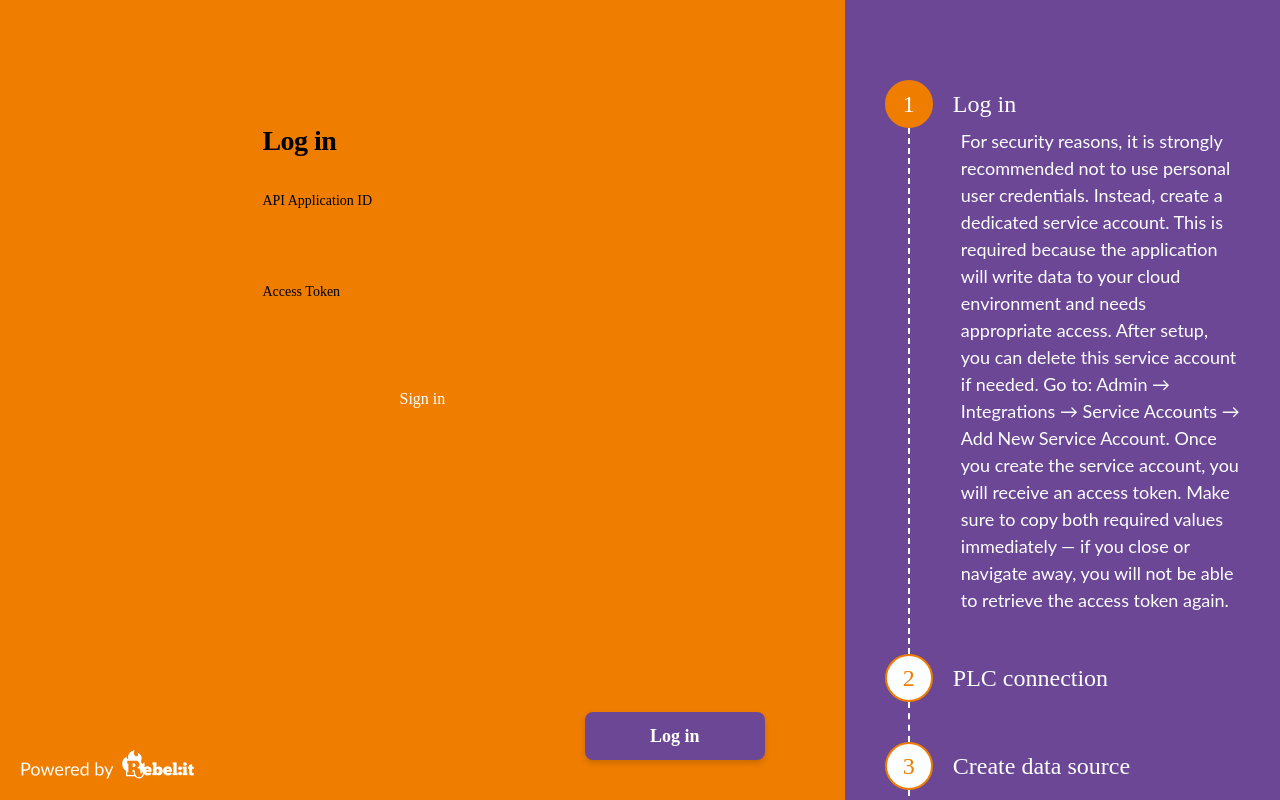
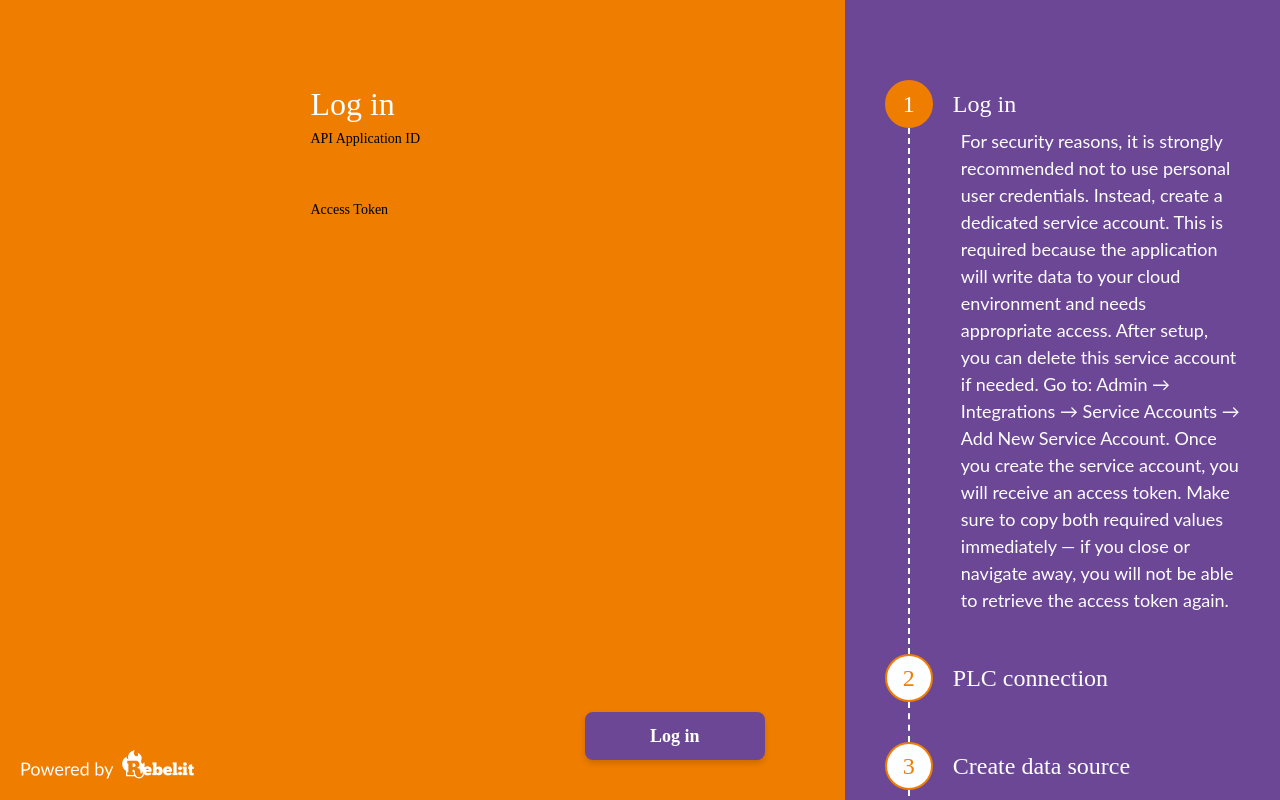
Before and after one commit to Rebel-it/rebel-ot-discover-edgeapp, a React (Vite) app in the folder src/Rebelit.OT.Discover.EdgeApp.WebApp/: page / in a window 1280 px wide. Both pictures are taken after a click on the button "Start". Built offline with nearby package versions, Linux system fonts and the light colour scheme; a web font is replaced by a local one.

Commit message:
added wizard page title component

```diff
--- /dev/null
+++ b/src/Rebelit.OT.Discover.EdgeApp.WebApp/src/components/atoms/wizardPageTitle/WizardPageTitle.module.css
@@ -0,0 +1,5 @@
+.wizardPageTitle {
+    font-family: Zilla Slab, serif;
+    font-weight: 400;
+    font-size: 3.2rem;
+}
--- /dev/null
+++ b/src/Rebelit.OT.Discover.EdgeApp.WebApp/src/components/atoms/wizardPageTitle/WizardPageTitle.tsx
@@ -0,0 +1,11 @@
+import style from "./WizardPageTitle.module.css";
+
+type Props = {
+  title: string;
+}
+
+export default function WizardPageTitle({ title }: Readonly<Props>) {
+  return (
+    <h1 className={style.wizardPageTitle}>{title}</h1>
+  )
+}
--- a/src/Rebelit.OT.Discover.EdgeApp.WebApp/src/pages/loginPage/LoginPage.module.css
+++ b/src/Rebelit.OT.Discover.EdgeApp.WebApp/src/pages/loginPage/LoginPage.module.css
@@ -1,99 +1,3 @@
 .loginForm {
-  width: 100%;
-  max-width: 400px;
-  display: flex;
-  flex-direction: column;
-  gap: 20px;
-  padding: 40px;
-  border: 1px solid var(--border);
-  border-radius: 12px;
-  box-shadow: var(--shadow);
-  text-align: left;
 
-  h1 {
-    margin: 0 0 8px;
-    font-size: 28px;
-    letter-spacing: -0.5px;
-    color: var(--text-h);
-  }
 }
-
-.checkboxLabel {
-  display: flex;
-  align-items: center;
-  gap: 10px;
-  font-size: 14px;
-  color: var(--text);
-  cursor: pointer;
-  user-select: none;
-
-  input[type='checkbox'] {
-    width: 16px;
-    height: 16px;
-    accent-color: var(--accent);
-    cursor: pointer;
-    flex-shrink: 0;
-  }
-}
-
-.loginButton {
-  margin-top: 4px;
-  padding: 11px 16px;
-  border: none;
-  border-radius: 6px;
-  background: var(--accent);
-  color: #fff;
-  font: inherit;
-  font-size: 16px;
-  font-weight: 500;
-  cursor: pointer;
-  transition: opacity 0.2s;
-
-  &:hover {
-    opacity: 0.88;
-  }
-
-  &:focus-visible {
-    outline: 2px solid var(--accent);
-    outline-offset: 3px;
-  }
-
-  &:disabled {
-    cursor: wait;
-    opacity: 0.6;
-  }
-}
-
-.formMessage {
-  margin: 0;
-  font-size: 14px;
-}
-
-.errorMessage {
-  color: #c0362c;
-}
-
-.successMessage {
-  color: #1f7a4c;
-}
-
-.nextButton {
-  position: absolute;
-  right: 24px;
-  bottom: 24px;
-  padding: 12px 18px;
-  border: none;
-  border-radius: 999px;
-  background: var(--text-h);
-  color: var(--bg);
-  font: inherit;
-  font-size: 15px;
-  font-weight: 600;
-  cursor: pointer;
-  box-shadow: var(--shadow);
-
-  &:focus-visible {
-    outline: 2px solid var(--accent);
-    outline-offset: 3px;
-  }
-}
--- a/src/Rebelit.OT.Discover.EdgeApp.WebApp/src/pages/loginPage/LoginPage.tsx
+++ b/src/Rebelit.OT.Discover.EdgeApp.WebApp/src/pages/loginPage/LoginPage.tsx
@@ -8,6 +8,7 @@ import FormField from "../../components/atoms/formField/FormField.tsx"
 import WizardPage from "../wizardPage/WizardPage.tsx"
 import { useWizard } from "../../context/WizardContext.tsx"
 import { Pages } from "../../models/Pages.ts"
+import WizardPageTitle from "../../components/atoms/wizardPageTitle/WizardPageTitle.tsx"
 
 type LoginFormSubmitEvent = Parameters<NonNullable<ComponentProps<"form">["onSubmit"]>>[0]
 
@@ -58,7 +59,7 @@ function LoginPage() {
       }}>
 
       <form className={styles.loginForm} onSubmit={handleSubmit} noValidate>
-        <h1>Log in</h1>
+        <WizardPageTitle title="Log in" />
 
         <FormField
           id="applicationid"
@@ -85,10 +86,6 @@ function LoginPage() {
             Login succeeded. Continue to the next step.
           </p>
         )}
-
-        <button type="submit" className={styles.loginButton} disabled={isSubmitting}>
-          {isSubmitting ? "Signing in..." : "Sign in"}
-        </button>
       </form>
     </WizardPage>
   )
```
